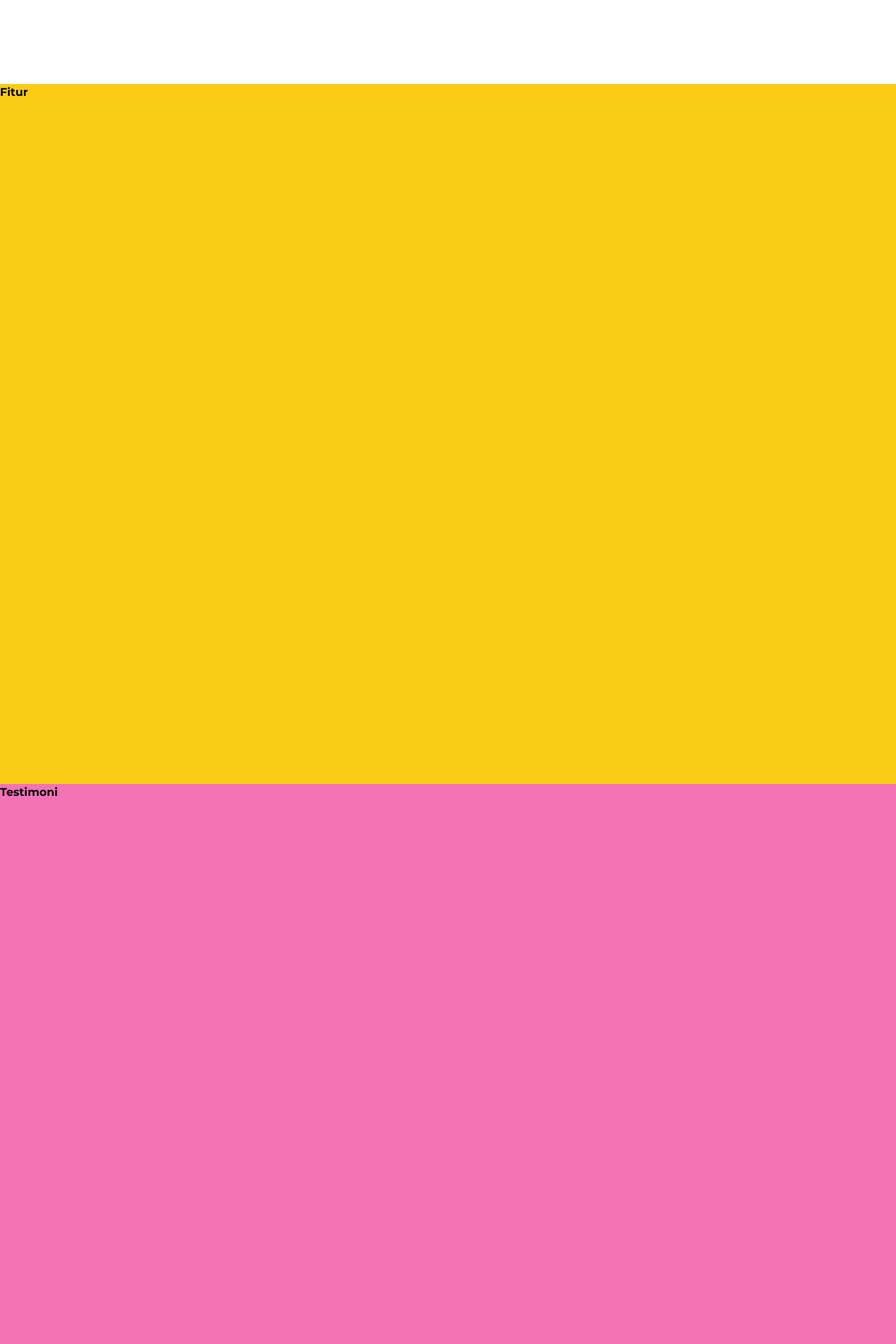
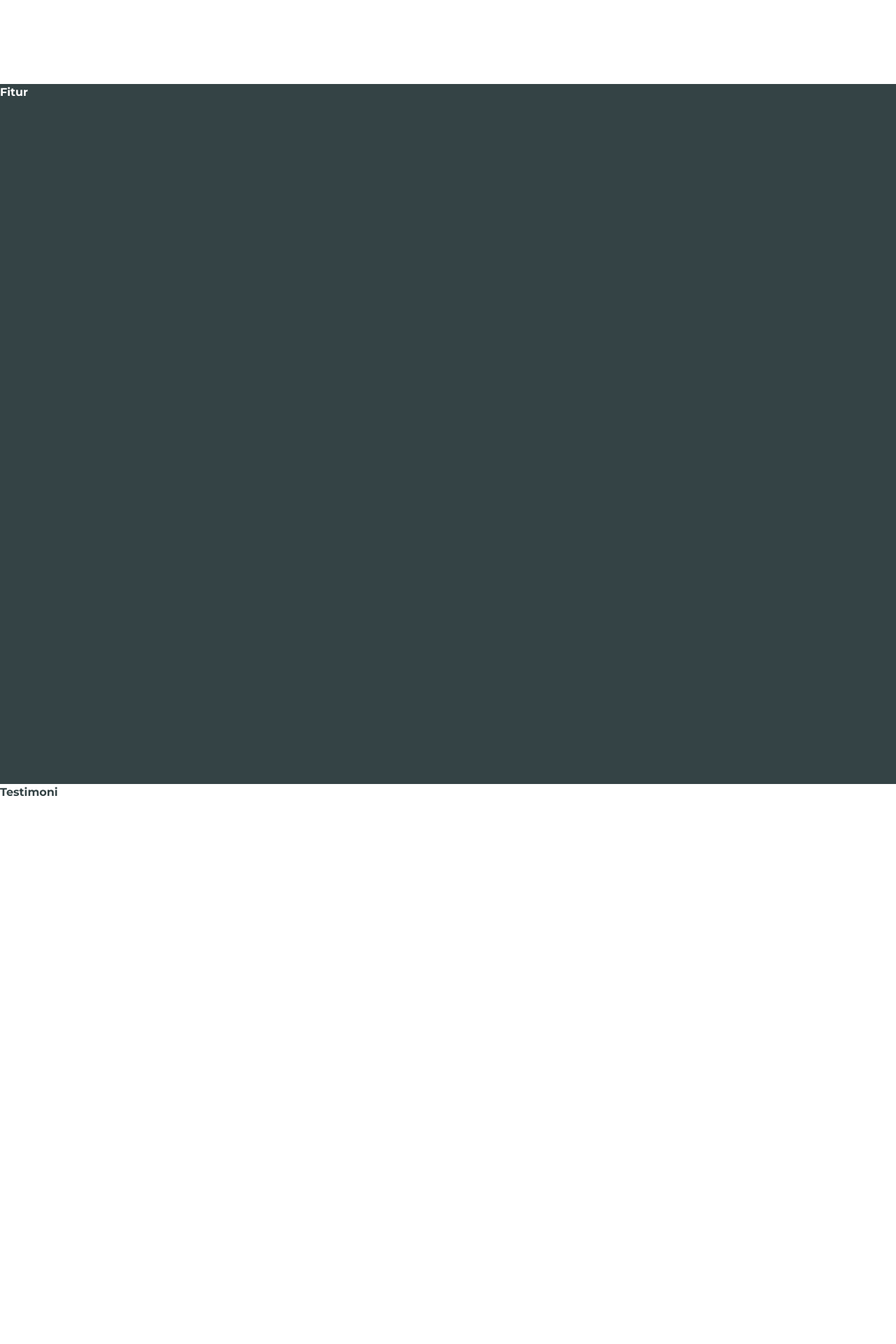
Before and after one commit to Panji-Utama/barbercome-web, a React (Create React App) app: page / in a window 1280 px wide. Shown: the part 1580-3500 px from the top of the page at 70% size. Built offline with nearby package versions, Linux system fonts and the light colour scheme.

Commit message:
update: Changed Navbar links on hover

```diff
--- a/src/Fitur.js
+++ b/src/Fitur.js
@@ -1,7 +1,7 @@
 const Fitur = () => {
   return (
-    <div id="fitur" className="font-montserrat font-bold">
-      <p className="bg-yellow-400 h-[1000px]">Fitur</p>
+    <div id="fitur" className="font-montserrat font-bold text-white">
+      <p className="bg-secondColor h-[1000px]">Fitur</p>
     </div>
   );
 };
--- a/src/Keunggulan.js
+++ b/src/Keunggulan.js
@@ -11,7 +11,9 @@ const Keunggulan = () => {
     const sectionTop = section?.getBoundingClientRect().top;
     const triggerPoint = window.innerHeight;
 
-    setShowHeader(sectionTop <= triggerPoint);
+    if (sectionTop <= triggerPoint) {
+      setShowHeader(true);
+    }
   };
 
   const checkScrollDivs = () => {
@@ -20,18 +22,18 @@ const Keunggulan = () => {
     const div3 = document.getElementById("div3");
     const triggerPoint = window.innerHeight;
 
-    setShowDiv1(
-      div1.getBoundingClientRect().top <= triggerPoint &&
-        div1.getBoundingClientRect().bottom >= 0
-    );
-    setShowDiv2(
-      div2.getBoundingClientRect().top <= triggerPoint &&
-        div2.getBoundingClientRect().bottom >= 0
-    );
-    setShowDiv3(
-      div3.getBoundingClientRect().top <= triggerPoint &&
-        div3.getBoundingClientRect().bottom >= 0
-    );
+    const setVisibility = (element, setShow) => {
+      const top = element.getBoundingClientRect().top;
+      const bottom = element.getBoundingClientRect().bottom;
+
+      if (top <= triggerPoint && bottom >= 0) {
+        setShow(true);
+      }
+    };
+
+    setVisibility(div1, setShowDiv1);
+    setVisibility(div2, setShowDiv2);
+    setVisibility(div3, setShowDiv3);
   };
 
   useEffect(() => {
--- a/src/Navbar.js
+++ b/src/Navbar.js
@@ -16,7 +16,7 @@ const Navbar = ({ activeSection }) => {
         <li
           className={`mx-6 my-4 p-2 text-white ${
             activeSection === "keunggulan" ? "bg-[#32727a]" : ""
-          } border-solid rounded-md border-2 border-firstColor hover:border-b-slate-200 transition ease-in duration-200`}
+          } border-solid rounded-md border-2 border-firstColor hover:scale-110 transition ease-in duration-100`}
           onClick={(e) => scrollToSection(e, "keunggulan")}
         >
           <a href="#keunggulan">Keunggulan</a>
@@ -24,7 +24,7 @@ const Navbar = ({ activeSection }) => {
         <li
           className={`mx-6 my-4 p-2 text-white ${
             activeSection === "fitur" ? "bg-[#32727a]" : ""
-          } border-solid rounded-md border-2 border-firstColor hover:border-b-slate-200 transition ease-in duration-200`}
+          } border-solid rounded-md border-2 border-firstColor hover:scale-110 transition ease-in duration-100`}
           onClick={(e) => scrollToSection(e, "fitur")}
         >
           <a href="#fitur">Fitur</a>
@@ -32,7 +32,7 @@ const Navbar = ({ activeSection }) => {
         <li
           className={`mx-6 my-4 p-2 text-white ${
             activeSection === "testimoni" ? "bg-[#32727a]" : ""
-          } border-solid rounded-md border-2 border-firstColor hover:border-b-slate-200 transition ease-in duration-200`}
+          } border-solid rounded-md border-2 border-firstColor hover:scale-110 transition ease-in duration-100`}
           onClick={(e) => scrollToSection(e, "testimoni")}
         >
           <a href="#testimoni">Testimoni</a>
--- a/src/Testimoni.js
+++ b/src/Testimoni.js
@@ -1,7 +1,7 @@
 const Testimoni = () => {
   return (
     <div id="testimoni" className="font-montserrat font-bold">
-      <p className="bg-pink-400 h-[1000px]">Testimoni</p>
+      <p className="bg-white h-[1000px] text-secondColor">Testimoni</p>
     </div>
   );
 };
--- a/src/css/index.css
+++ b/src/css/index.css
@@ -18,7 +18,7 @@ code {
 
 /* width */
 ::-webkit-scrollbar {
-  width: .5rem;
+  width: 0.5rem;
 }
 
 /* Track */
@@ -28,10 +28,21 @@ code {
 
 /* Handle */
 ::-webkit-scrollbar-thumb {
-  background: #FEF8C4;
+  background: #fef8c4;
 }
 
 /* Handle on hover */
 ::-webkit-scrollbar-thumb:hover {
   background: #344345;
 }
+
+@media (max-width: 768px) {
+  /* Styles for small screens */
+  .navbar-menu {
+    display: none;
+  }
+
+  .navbar-menu.open {
+    display: block;
+  }
+}
```
